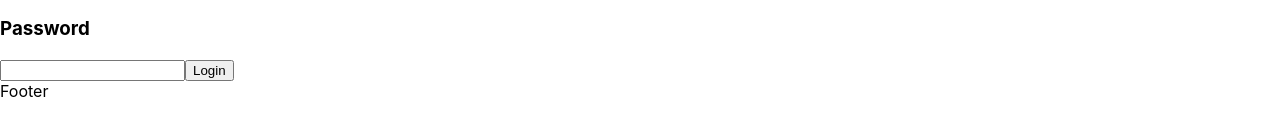
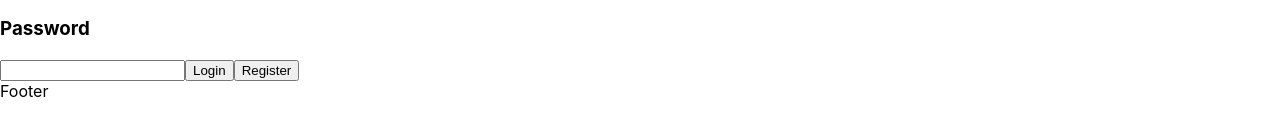
Before and after one commit to lojb/auto-avenue-frontend, a React (Create React App) app in the folder frontend/: page /login in a window 1280 px wide. Shown: the part 184-320 px from the top of the page. Built offline with nearby package versions, Linux system fonts and the light colour scheme.

Commit message:
Add button to Login page to redirect to the register page

```diff
--- a/frontend/src/pages/Login.jsx
+++ b/frontend/src/pages/Login.jsx
@@ -1,4 +1,5 @@
 import React from 'react'
+import {Link} from "react-router-dom";
 
 const Login = () => {
     return (
@@ -8,6 +9,9 @@
             <h3>Password</h3>
             <input type={"text"}/>
             <button>Login</button>
+            <a href="/register">
+                <button>Register</button>
+            </a>
         </div>
     )
 }
```
